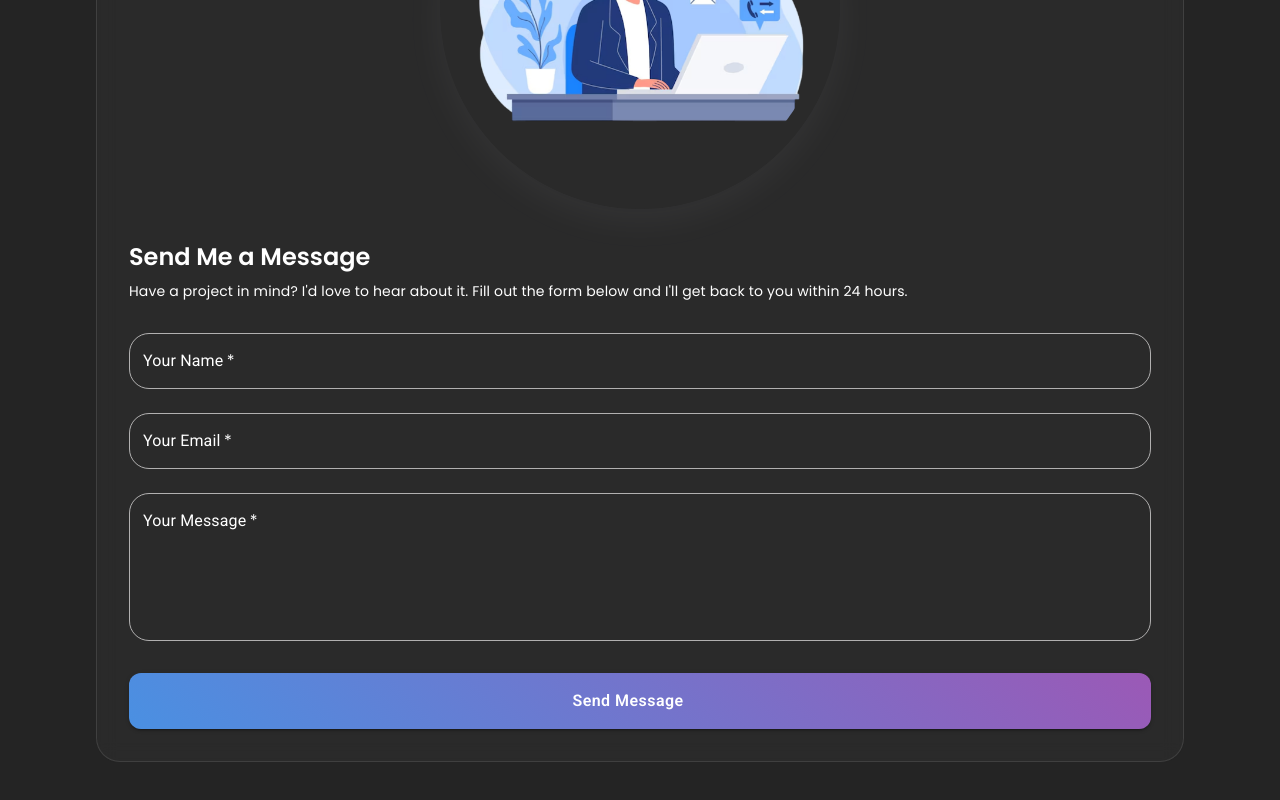
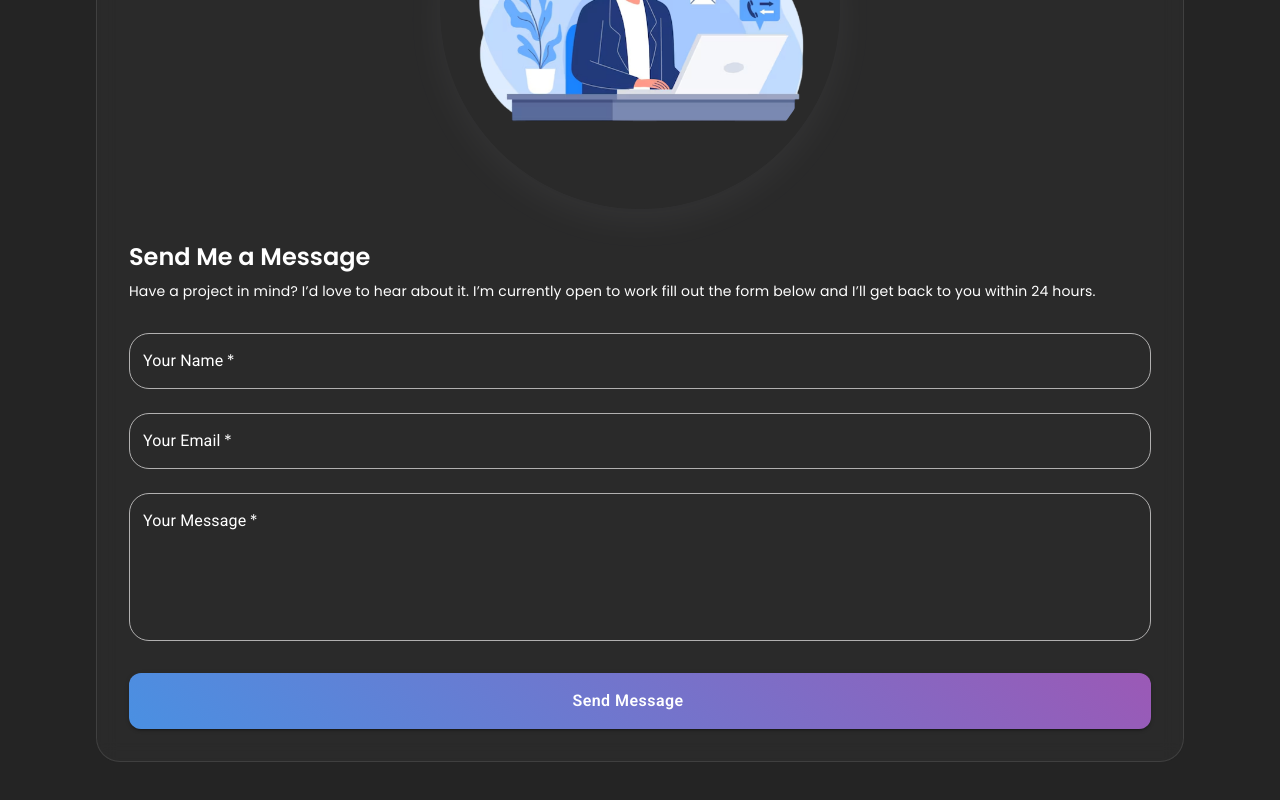
Before and after one commit to dharshan111/folio, a React (Vite) app: page / in a window 1280 px wide. Shown: the part 2956-3756 px from the top of the page. Built offline with nearby package versions, Linux system fonts and the light colour scheme; some icons are missing; a web font is replaced by a local one.

Commit message:
commited but contact pending

```diff
--- a/src/components/Contact.jsx
+++ b/src/components/Contact.jsx
@@ -157,8 +157,9 @@ const Contact = () => {
                   fontFamily: "poppins",
                 }}
               >
-                Have a project in mind? I'd love to hear about it. Fill out the
-                form below and I'll get back to you within 24 hours.
+                Have a project in mind? I’d love to hear about it. I’m currently
+                open to work fill out the form below and I’ll get back to you
+                within 24 hours.
               </Typography>
 
               <Box component="form" onSubmit={handleSubmit}>
--- a/src/index.css
+++ b/src/index.css
@@ -25,4 +25,5 @@
   padding:0;
   box-sizing: border-box;
   font-family: "Poppins", sans-serif;
+  scroll-behavior: smooth;
 }
```
